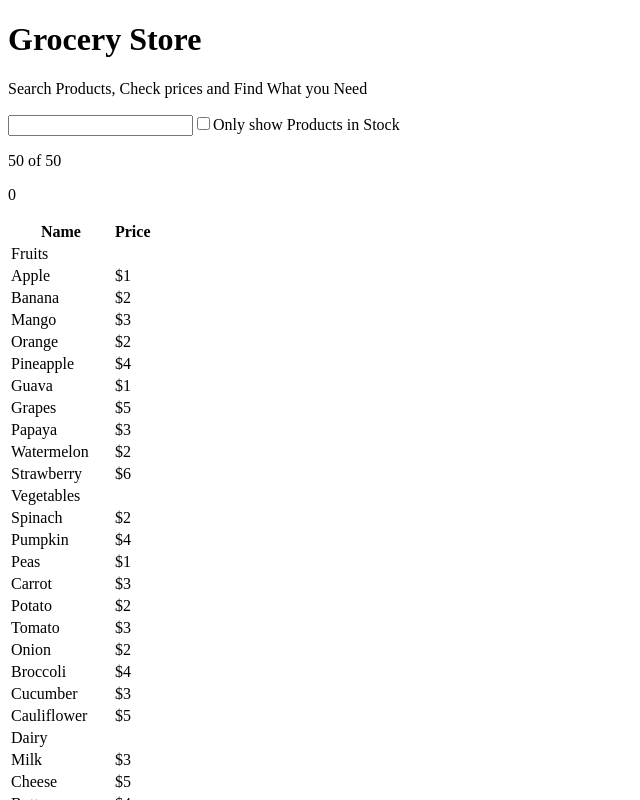
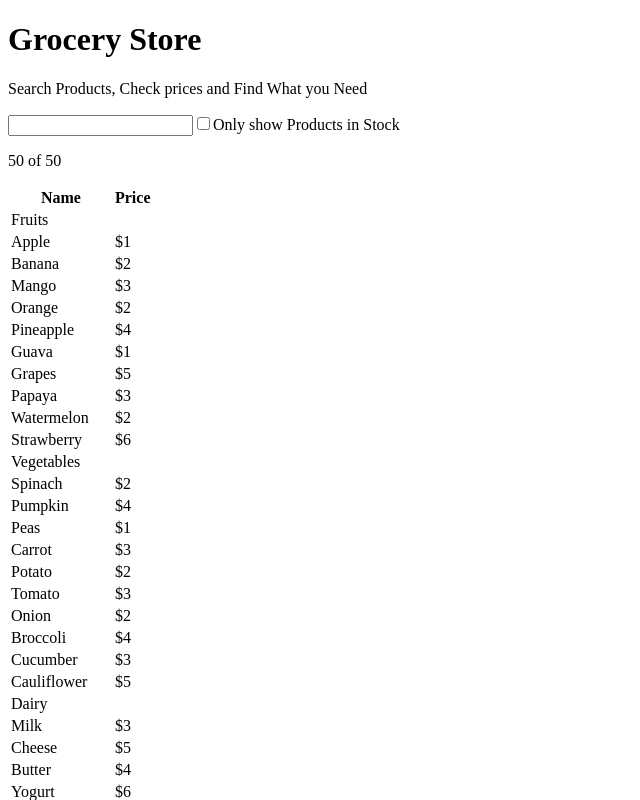
Before and after one commit to rezasdsju/product-search-react-ts, a React (Vite) app: page / in a window 1280 px wide. Shown: the top 800 px of the page, without its empty margins (0-640 px from the left). Built offline with nearby package versions, Linux system fonts and the light colour scheme.

Commit message:
refactor: simplify product filtering by search and stock status

```diff
--- a/src/App.tsx
+++ b/src/App.tsx
@@ -62,12 +62,12 @@ const products: Product[] = [
 function App() {
   const [searchedItem, setSearchedItem] = useState<string>("")
   const [checked, setChecked] = useState<boolean>(false)
-  const [searchedItemCount, setSearchedItemCount] = useState<number>(0)
+  // const [searchedItemCount, setSearchedItemCount] = useState<number>(0)
   return (
     <>
     <NavBar></NavBar>
-    <SearchBar products={products} searchedItemCount={searchedItemCount}  searchedItem={searchedItem} setChecked={setChecked} setSearchedItem={setSearchedItem}></SearchBar>
-    <ProductTable searchedItemCount={searchedItemCount} setSearchedItemCount={setSearchedItemCount} searchedItem={searchedItem} checked={checked} products={products}></ProductTable>
+    <SearchBar  checked={checked} products={products}   searchedItem={searchedItem} setChecked={setChecked} setSearchedItem={setSearchedItem}></SearchBar>
+    <ProductTable  searchedItem={searchedItem} checked={checked} products={products}></ProductTable>
 
     </>
   )
--- a/src/components/ProductTable/ProductTable.tsx
+++ b/src/components/ProductTable/ProductTable.tsx
@@ -3,7 +3,7 @@ import ProductRow from "./ProductRow/ProductRow";
 import ProductCategoryRow from "./ProductCategoryRow/ProductCategoryRow";
 import type { ReactNode } from "react";
 import type { ProductTableTypes } from "../../type";
-export default function ProductTable({ products, checked, searchedItem, setSearchedItemCount, searchedItemCount }: ProductTableTypes) {
+export default function ProductTable({ products, checked, searchedItem }: ProductTableTypes) {
 
     const rows: ReactNode[] = [];
     let lastCategory: string | null = null;
@@ -30,8 +30,8 @@ export default function ProductTable({ products, checked, searchedItem, setSearc
 
         lastCategory = product.category
     })
-    searchedItemCount = count
-    setSearchedItemCount(searchedItemCount)
+    // searchedItemCount = count
+    // setSearchedItemCount(searchedItemCount)
 
     return (
         <table>
--- a/src/components/Search/SearchBar.tsx
+++ b/src/components/Search/SearchBar.tsx
@@ -1,15 +1,33 @@
+// import type { Product } from "../../type"
+import type { SearchBarTypes } from "../../type"
+export default function SearchBar({ setChecked, setSearchedItem, searchedItem, products, checked }: SearchBarTypes) {
 
-import type { SearchBarTypes } from "../../type"
-export default function SearchBar({setChecked, setSearchedItem,searchedItem, searchedItemCount, products}:SearchBarTypes){
+    // const matchedProducts: Product[] = products.filter(product =>
+    //     product.name.toLowerCase().includes(searchedItem.toLowerCase())
+    // )
+    // const stockedProduct:number = products.reduce((acc, elem) => {
+    //     if (elem.stocked == checked) {
+    //         return acc + 1
+    //     }
+    //     return acc
+    // }, 0)
+    // const stokedAndMatchedProducts = products.filter(prod=>prod.stocked && matchedProducts.includes(prod))
+    // // console.log('matched: ', matchedProducts)
 
-
+    const filteredProducts = products.filter(product =>
+        product.name.toLowerCase().includes(searchedItem.toLowerCase())
+        &&
+        (!checked || product.stocked)
+    )
     return (
         <form action="">
-            <input type="text" value={searchedItem} onChange={(e)=>setSearchedItem(e.target.value)}/>
-            <input type="checkbox" onChange={(e)=>setChecked(e.target.checked)} />
+            <input type="text" value={searchedItem} onChange={(e) => setSearchedItem(e.target.value)} />
+            <input type="checkbox" onChange={(e) => setChecked(e.target.checked)} />
             <label htmlFor="">Only show Products in Stock</label>
-            <p>{searchedItemCount} of {products.length}</p>
-            <p>{searchedItem.length}</p>
+            {/* <p>{searchedItemCount} of {products.length}</p> */}
+            {/* <p>{searchedItem.length}</p> */}
+            <p>{filteredProducts.length} of {products.length}</p>
+
         </form>
     )
 }
```
Also changed, not shown: src/type.ts (+5 -4 lines).
